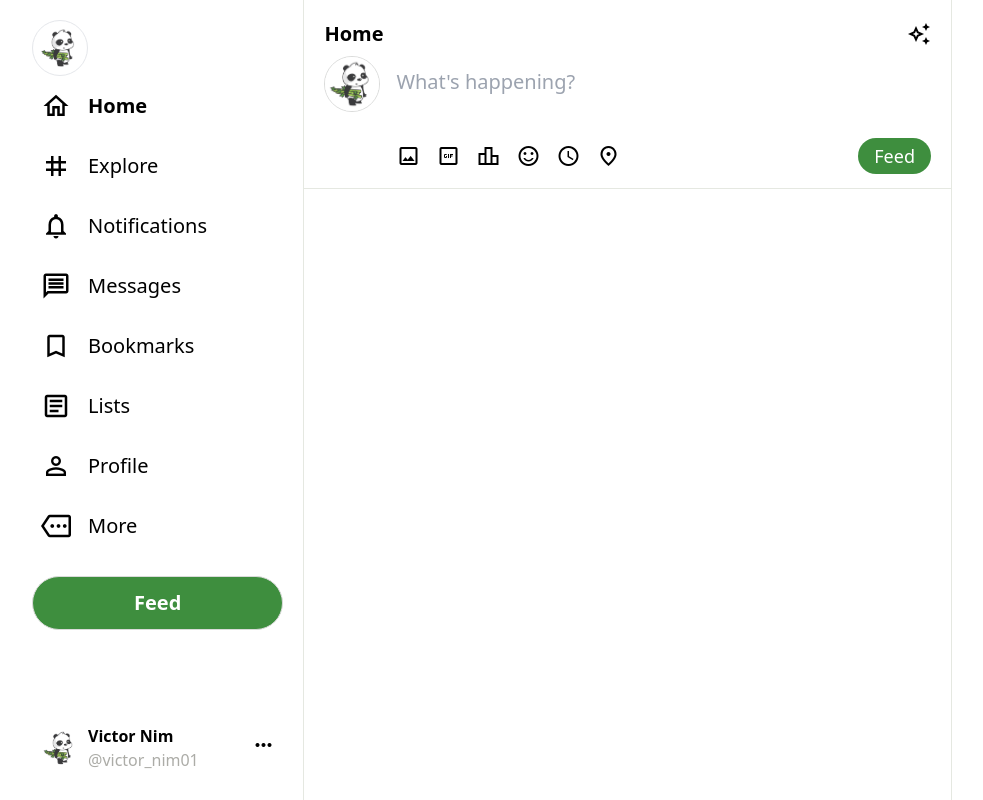
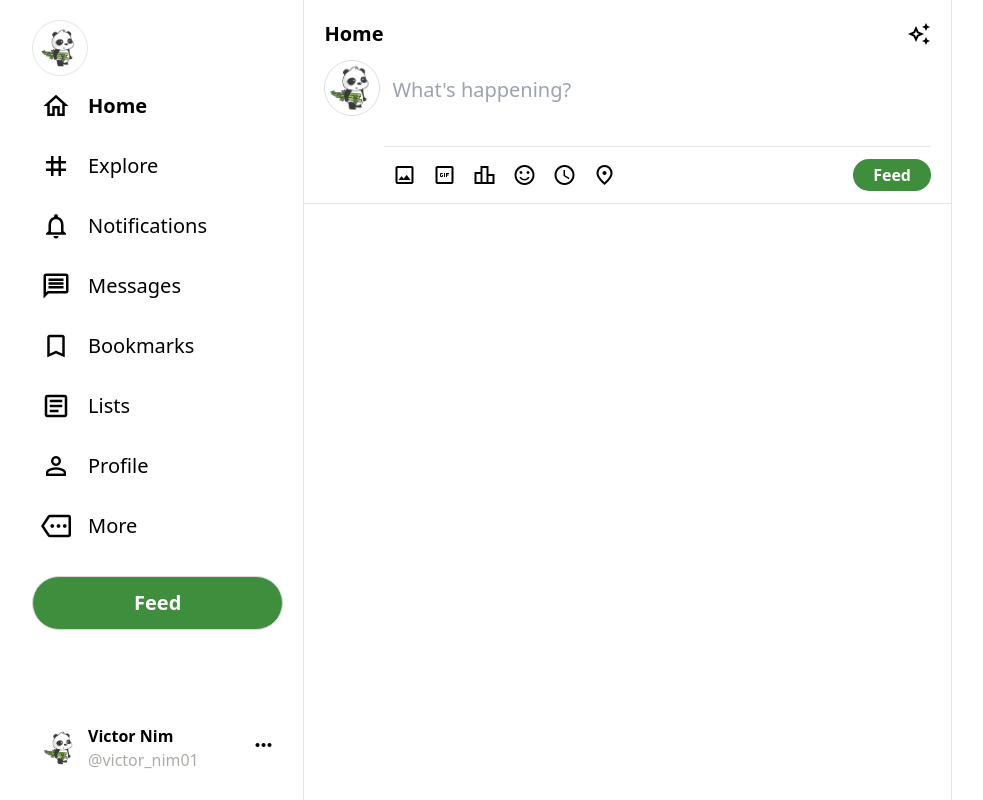
Before and after one commit to vnim94/feed, a React (Create React App) app in the folder client/: page /home in a window 1280 px wide. Shown: the whole page, without its empty margins (158-1141 px from the left). Built offline with nearby package versions, Linux system fonts and the light colour scheme.

Commit message:
updated tweet box styling

```diff
--- a/client/src/feed/Feed.js
+++ b/client/src/feed/Feed.js
@@ -6,24 +6,24 @@ function Feed({ children }) {
 
     return (
         <div className="w-3/4 flex flex-col border-l border-r border-l-grey-3 border-r-grey-3">
-            <div className="p-5 border-b border-b-grey-3">
-                <div className="sticky flex flex-row items-center justify-between">
+            <div className="px-5 pt-5 border-b border-b-grey-3">
+                <div className="pb-3 sticky flex flex-row items-center justify-between">
                     <span className="font-bold text-xl">Home</span>
                     <span className="material-icons-outlined">auto_awesome</span>
                 </div>
-                <div className="pb-5 h-full flex flex-row">
-                    <div className="pt-2 pr-2">
+                <div className="flex flex-row flex-grow">
+                    <div className="mr-1">
                         <img className="h-14 w-14 border border-grey-4 rounded-full" src="/phunky-panda.png" alt="avatar"></img>
                     </div>
-                    <div className="pt-2 flex flex-grow flex-col justify-between">
-                        <div className="px-2">
-                            <input className="py-3 text-xl appearance-none outline-none" placeholder="What's happening?" onFocus={() => setInputFocused(true)}></input>
-                            {inputFocused && <div className="py-2 border-b border-b-grey-3 flex flex-row items-center">
+                    <div className="flex flex-grow flex-col">
+                        <div className="p-2 border-b border-b-grey-3">
+                            <textarea className="pt-2 w-full text-xl appearance-none outline-none resize-none" placeholder="What's happening?" onFocus={() => setInputFocused(true)}></textarea>
+                            {inputFocused && <div className="flex flex-row items-center">
                                 <span className="mr-2 text-lg text-green-7 material-icons-outlined">public</span>
                                 <span className="text-green-7 font-semibold text-sm">Everyone can reply</span>
                             </div>}
                         </div>
-                        <div className="flex flex-row items-center justify-between">
+                        <div className="py-2 flex flex-row items-center justify-between">
                             <div className="">
                                 <span className="p-2 material-icons-outlined rounded-full cursor-pointer hover:bg-green-2 duration-150">image</span>
                                 <span className="p-2 material-icons-outlined rounded-full cursor-pointer hover:bg-green-2 duration-150">gif_box</span>
@@ -32,7 +32,7 @@ function Feed({ children }) {
                                 <span className="p-2 material-icons-outlined rounded-full cursor-pointer hover:bg-green-2 duration-150">schedule</span>
                                 <span className="p-2 material-icons-outlined rounded-full cursor-pointer hover:bg-green-2 duration-150">place</span>
                             </div>
-                            <button className="px-4 py-1 bg-green-7 text-white-1 text-lg border-grey-4 rounded-full flex items-center justify-center hover:bg-green-6">Feed</button>
+                            <button className="px-5 py-1 bg-green-7 text-white-1 text-base font-semibold border-grey-4 rounded-full flex items-center justify-center hover:bg-green-6">Feed</button>
                         </div>
                     </div>
                 </div>
```
